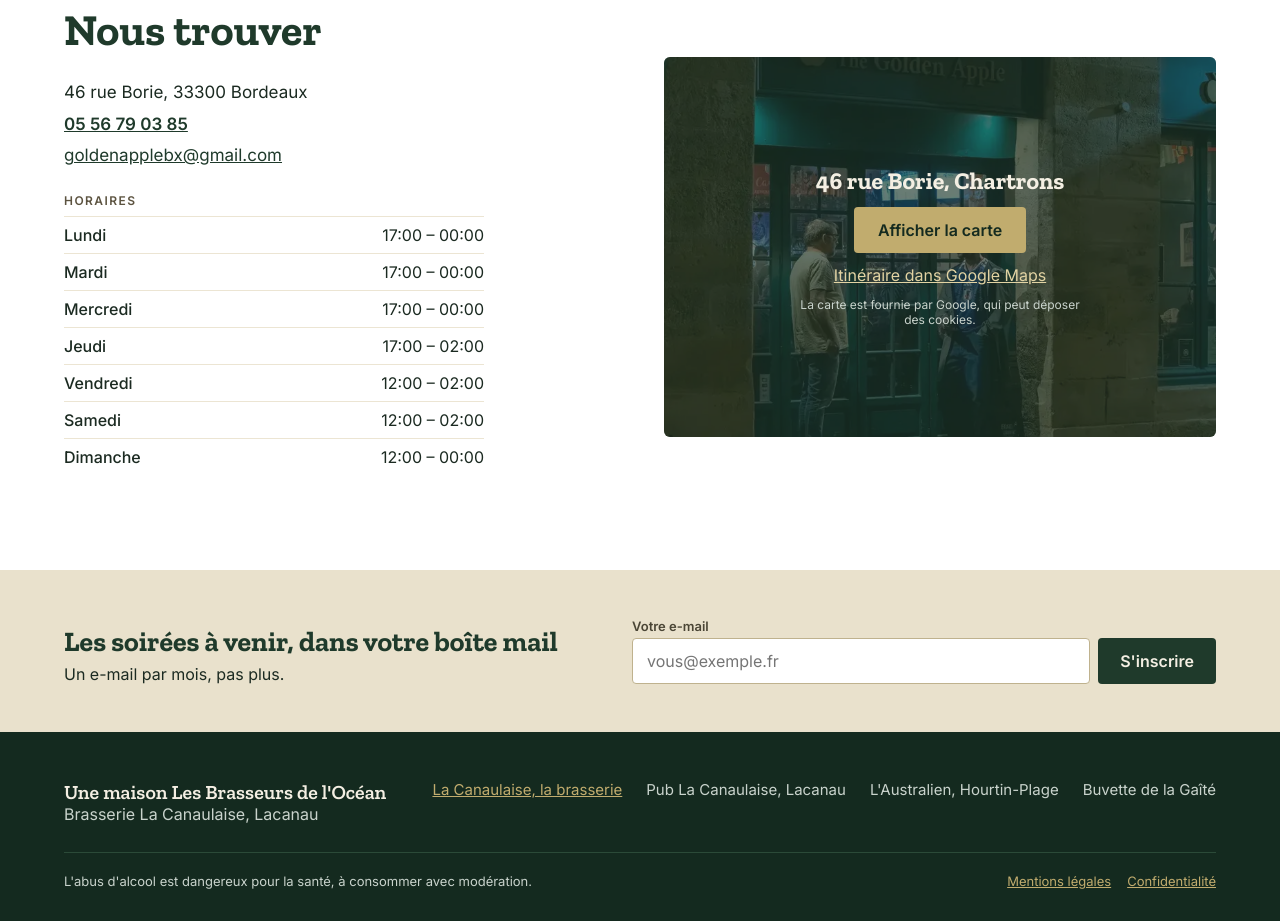
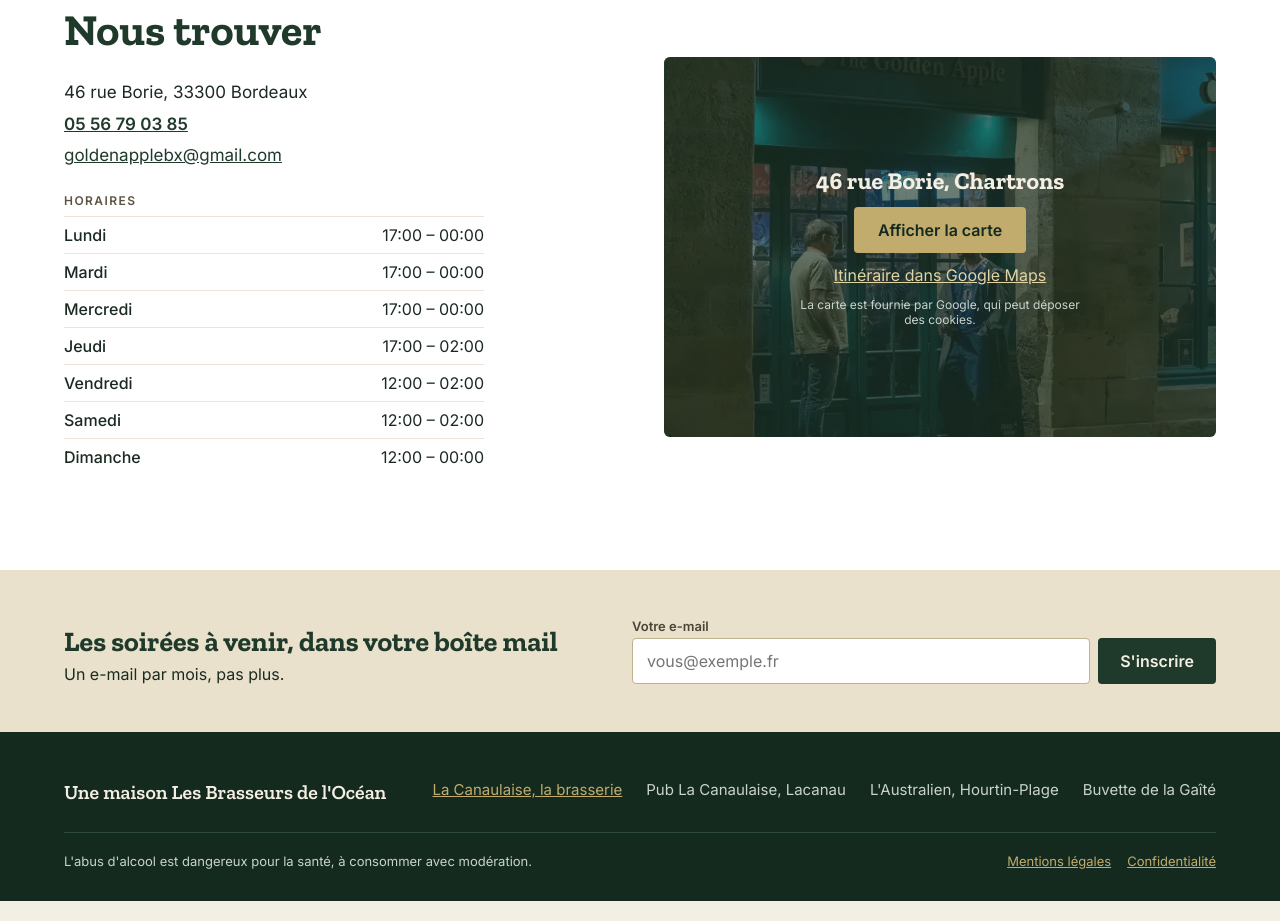
Before and after one commit to lacanaulaise/group-websites, an Astro site in the folder sites/golden-apple/: page / in a window 1280 px wide. Shown: the part 3381-4302 px from the top of the page. Built offline with nearby package versions, Linux system fonts and the light colour scheme; Astro itself is replaced by a stand-in of ours; no server answers.

Commit message:
Golden Apple: remove brewery line from footer
Co-Authored-By: Claude Opus 5.5 <noreply@anthropic.com>
Claude-Session: https://claude.ai/code/session_01HaUenCdmv7K5FxUoFRwixn

```diff
--- a/sites/golden-apple/src/layouts/Base.astro
+++ b/sites/golden-apple/src/layouts/Base.astro
@@ -46,7 +46,6 @@ const booking = site.bookingUrl || '/#infos';
       <div class="footer-top">
         <div>
           <strong>Une maison Les Brasseurs de l'Océan</strong>
-          <span>Brasserie La Canaulaise, Lacanau</span>
         </div>
         <nav aria-label="Nos autres adresses">
           {site.sisterVenues.map((v) => (v.url ? <a href={v.url}>{v.name}</a> : <span>{v.name}</span>))}
```
